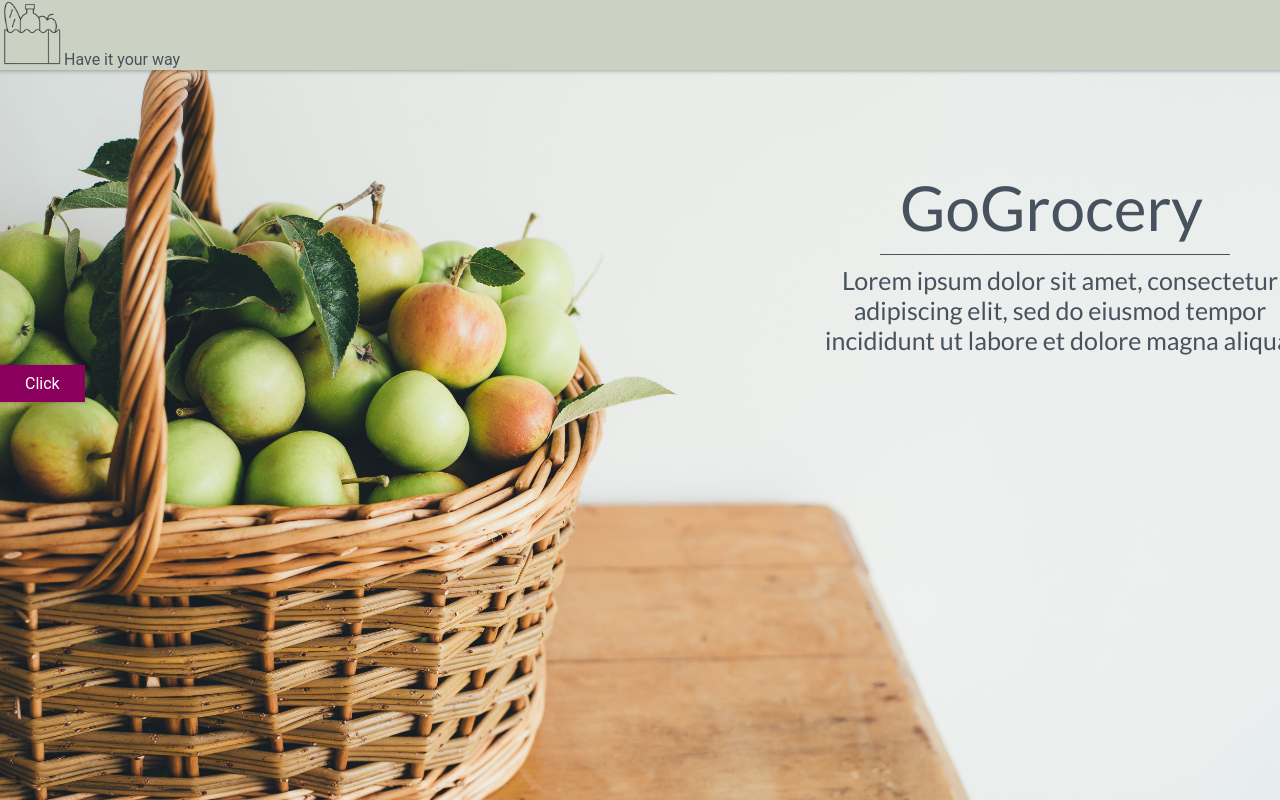
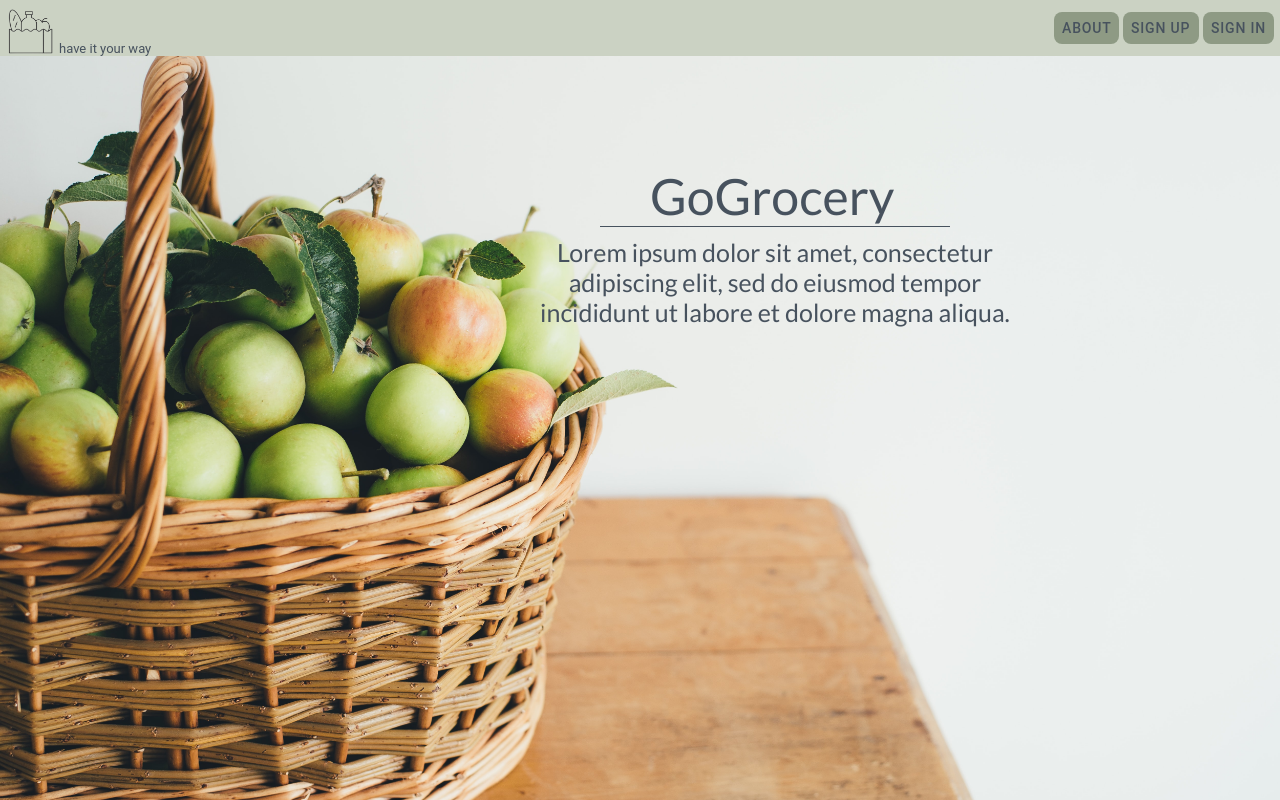
Before and after one commit to JoaoSouzaeSilva/GoGrocery, a React (Create React App) app: page /home in a window 1280 px wide. Built offline with nearby package versions, Linux system fonts and the light colour scheme.

Commit message:
HomePage nearly finished
Falta adicionar os redirects, e um pequeno texto para por debaixo do título

```diff
--- a/src/components/Button.js
+++ /dev/null
@@ -1,12 +0,0 @@
-import styles from "./Button.module.css";
-
-
-const Button = props => {
-    return (
-      <button type={props.type} className={styles.button} onClick={props.onClick}>
-        {props.children}
-      </button>
-    );
-  };
-
-  export default Button;
--- a/src/components/Button.module.css
+++ /dev/null
@@ -1,31 +0,0 @@
-.button {
-    width: 100%;
-    font: inherit;
-    padding: 0.5rem 1.5rem;
-    border: 1px solid #8b005d;
-    color: white;
-    background: #8b005d;
-    box-shadow: 0 0 4px rgba(0, 0, 0, 0.26);
-    cursor: pointer;
-  }
-
-  .button:focus {
-    outline: none;
-  }
-
-  .button:hover,
-  .button:active {
-    background: #ac0e77;
-    border-color: #ac0e77;
-    box-shadow: 0 0 8px rgba(0, 0, 0, 0.26);
-  }
-
-  /*
-   * This is used to style certain components a certain way, depending on the device dimensions.
-   * In this case, when the width of the screen is >= than 768px, a certain style is applied.
-  */
-  @media (min-width: 768px) {
-    .button {
-      width: auto;
-    }
-  }
--- a/src/components/Header.css
+++ /dev/null
@@ -1,14 +0,0 @@
-.header {
-    --background: #CBD2C3;
-    --min-height: 70px;
-}
-
-.image {
-    width: 4rem;
-    height: 4rem;
-}
-
-.header_text {
-    color: #47525E;
-    font: Lato;
-}
--- a/src/components/Header.tsx
+++ /dev/null
@@ -1,20 +0,0 @@
-import { IonHeader, IonTitle, IonToolbar, IonImg, IonText } from "@ionic/react";
-import './Header.css'
-import headerImg from '../images/header.png'
-
-const Header = () => {
-  return (
-    <>
-      <IonHeader>
-        <IonToolbar className="header">
-          <tr>
-            <td><IonImg className="image" src={headerImg}/></td>
-            <td><IonText className="header_text">Have it your way</IonText></td>
-          </tr>
-        </IonToolbar>
-      </IonHeader>
-    </>
-  );
-};
-
-export default Header;
--- a/src/pages/Home.css
+++ b/src/pages/Home.css
@@ -1,31 +1,59 @@
+ion-button {
+  background: #8E9A84;
+  border-radius: 8px;
+  color: #47525e;
+
+}
+
+ion-toolbar {
+  --background: #CBD2C3;
+}
+
 ion-content {
   --background: none;
   background-image: url("../images/home_page.jpg");
-    background-position: center center;
+  background-position: center;
   background-repeat: no-repeat;
   background-size: cover;
+  background-attachment: scroll;
+  height: 100%;
+  width: 100%;
+}
+
+.img {
+  height: 45px;
+  width: 45px;
+  margin-left: 8px;
+  margin-top: 6px;
+}
+
+.img_text {
+    font-size: small;
+    margin-left: 6px;
+    margin-top: 40px;
+    color: #47525e
 }
 
 .homePage_title {
   color: #47525e;
   font-family: Lato;
-    font-size: 62px;
-    margin-left: 900px;
-    margin-top: 100px;
+  font-size: 50px;
+  margin-left: 650px;
+  margin-top: 110px;
 }
 
 .separator {
   width: 350px;
-    border-bottom: 1px solid #47525E;
-    margin-left: 880px;
+  border-bottom: 1px solid #47525e;
+  margin-left: 600px;
   margin-top: 0px;
 }
 
 .homePage_subText {
-    color: #47525E;
+  color: #47525e;
   font-family: Lato;
   font-size: 25px;
-    margin-left: 810px;
+  margin-left: 525px;
   margin-top: 10px;
   width: 500px;
   text-align: center;
--- a/src/pages/Home.tsx
+++ b/src/pages/Home.tsx
@@ -1,17 +1,37 @@
-import { IonContent, IonItem, IonItemDivider, IonLabel, IonPage} from '@ionic/react';
-import MyHeader from '../components/Header';
-import Button from '../components/Button';
-import './Home.css';
+import {
+  IonButton,
+  IonButtons,
+  IonContent,
+  IonHeader,
+  IonImg,
+  IonItem,
+  IonItemDivider,
+  IonLabel,
+  IonPage,
+  IonText,
+  IonToolbar,
+} from "@ionic/react";
+import "./Home.css";
+import headerImg from "../images/header.png";
 
 const Home: React.FC = () => {
   return (
     <IonPage>
-      <MyHeader />
-      <IonContent fullscreen>
-        <h1 className='homePage_title'>GoGrocery</h1>
-        <div className='separator'/>
-        <h5 className='homePage_subText'>Lorem ipsum dolor sit amet, consectetur adipiscing elit, sed do eiusmod tempor incididunt ut labore et dolore magna aliqua.</h5>
-        <Button>Click</Button>
+      <IonToolbar>
+        <img className="img" slot="start" src={headerImg} />
+        <div className="img_text" slot="start">have it your way</div>
+        <IonButtons slot="end">
+          <IonButton shape="round">About</IonButton>
+          <IonButton shape="round">Sign up</IonButton>
+          <IonButton shape="round">Sign in</IonButton>
+        </IonButtons>
+      </IonToolbar>
+      <IonContent>
+        <div className="title">
+          <div className="homePage_title">GoGrocery</div>
+          <div className='separator'/>
+          <div className='homePage_subText'>Lorem ipsum dolor sit amet, consectetur adipiscing elit, sed do eiusmod tempor incididunt ut labore et dolore magna aliqua.</div>
+        </div>
       </IonContent>
     </IonPage>
   );
```
Lines whose indentation alone changed are shown as unchanged.
